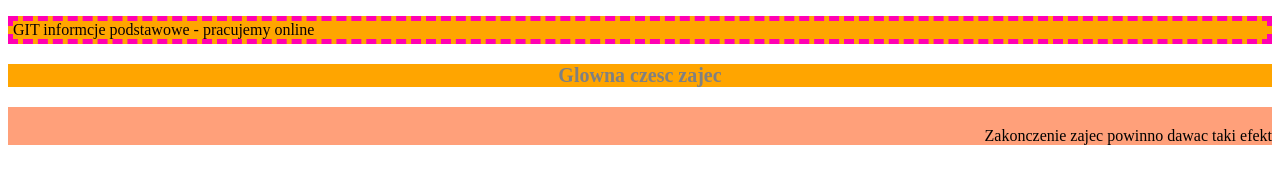
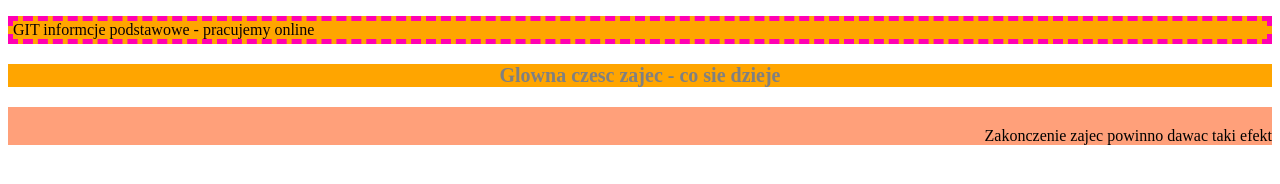
Before and after one commit to Oluszka/CDV2_git, a plain HTML site: page index.html in a window 1280 px wide. Drawn offline with Linux system fonts and the light colour scheme.

Commit message:
Update index.html

```diff
--- a/index.html
+++ b/index.html
@@ -8,7 +8,7 @@
 </head>
 <body>
     <p class="introduction">GIT informcje podstawowe - pracujemy online</p>
-    <p class="mainPart">Glowna czesc zajec</p>
+    <p class="mainPart">Glowna czesc zajec - co sie dzieje</p>
     <p class="ending">Zakonczenie zajec powinno dawac taki efekt</p>
 </body>
 </html>
```
